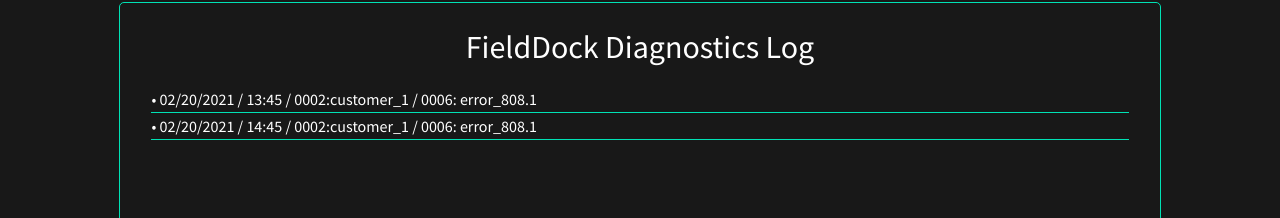
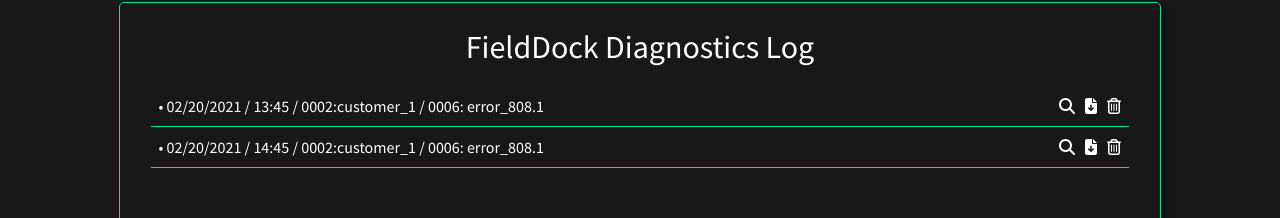
Before and after one commit to shakoorlab/FieldDock, a React (Create React App) app: page /diagnostics in a window 1280 px wide. Shown: the part 318-536 px from the top of the page. Built offline with nearby package versions, Linux system fonts and the light colour scheme; no server answers.

Commit message:
added Icons to diagnostics.jsx

```diff
--- a/package.json
+++ b/package.json
@@ -6,6 +6,9 @@
     "@date-io/date-fns": "^2.16.0",
     "@emotion/react": "^11.11.1",
     "@emotion/styled": "^11.11.0",
+    "@fortawesome/free-regular-svg-icons": "^6.4.2",
+    "@fortawesome/free-solid-svg-icons": "^6.4.2",
+    "@fortawesome/react-fontawesome": "^0.2.0",
     "@fullcalendar/daygrid": "^6.1.8",
     "@fullcalendar/interaction": "^6.1.8",
     "@fullcalendar/list": "^6.1.8",
--- a/src/CSS/diagnostics.css
+++ b/src/CSS/diagnostics.css
@@ -18,6 +18,7 @@
   justify-content: flex-start;
   align-items: center;
   padding: 5px;
+  box-shadow: 3px 3px 6px 0 rgba(0, 0, 0, 0.65);
 }
 
 .account-selection-main-container {
--- a/src/components/Diagnostics Log/diagnostics_table.jsx
+++ b/src/components/Diagnostics Log/diagnostics_table.jsx
@@ -1,8 +1,14 @@
 import React from "react";
+import { FontAwesomeIcon } from "@fortawesome/react-fontawesome";
+import { faTrashCan } from "@fortawesome/free-regular-svg-icons";
+import {
+  faFileArrowDown,
+  faMagnifyingGlass,
+} from "@fortawesome/free-solid-svg-icons";
 
 function Diagnostics_Table() {
   return (
-    <table // Table with bullet points and underlines
+    <table
       style={{
         width: "95%",
         borderCollapse: "collapse",
@@ -13,13 +19,47 @@ function Diagnostics_Table() {
     >
       <tbody>
         <tr>
-          <td style={{ borderBottom: "1px solid #00e1b4" }}>
-            • 02/20/2021 / 13:45 / 0002:customer_1 / 0006: error_808.1
+          <td
+            style={{
+              borderBottom: "1px solid #00e1b4",
+              display: "flex", // Enable flexbox
+              justifyContent: "space-between", // Space between text and icons
+              alignItems: "center", // Vertically center align the items
+              padding: "0.5em", // Add some padding for spacing
+            }}
+          >
+            <span>
+              • 02/20/2021 / 13:45 / 0002:customer_1 / 0006: error_808.1
+            </span>
+            <div>
+              <FontAwesomeIcon icon={faMagnifyingGlass} />
+              <span style={{ display: "inline-block", width: "10px" }}></span>
+              <FontAwesomeIcon icon={faFileArrowDown} />
+              <span style={{ display: "inline-block", width: "10px" }}></span>
+              <FontAwesomeIcon icon={faTrashCan} />
+            </div>
           </td>
         </tr>
         <tr>
-          <td style={{ borderBottom: "1px solid #00e1b4" }}>
-            • 02/20/2021 / 14:45 / 0002:customer_1 / 0006: error_808.1
+          <td
+            style={{
+              borderBottom: "1px solid #00e1b4",
+              display: "flex",
+              justifyContent: "space-between",
+              alignItems: "center",
+              padding: "0.5em",
+            }}
+          >
+            <span>
+              • 02/20/2021 / 14:45 / 0002:customer_1 / 0006: error_808.1
+            </span>
+            <div>
+              <FontAwesomeIcon icon={faMagnifyingGlass} />
+              <span style={{ display: "inline-block", width: "10px" }}></span>
+              <FontAwesomeIcon icon={faFileArrowDown} />
+              <span style={{ display: "inline-block", width: "10px" }}></span>
+              <FontAwesomeIcon icon={faTrashCan} />
+            </div>
           </td>
         </tr>
       </tbody>
--- /dev/null
+++ b/src/components/Sensors/GrowDegree.jsx
@@ -0,0 +1,115 @@
+import React from "react";
+
+function GrowDegree() {
+  return (
+    <>
+      <div //start date box
+        style={{
+          border: "1px solid #CCC",
+          width: "25%",
+          height: "50px",
+          display: "inline-block",
+          borderRadius: "5px",
+          fontSize: "20px",
+          marginRight: "10px",
+          marginLeft: "20px",
+        }}
+      >
+        <input
+          type="text"
+          style={{
+            width: "100%",
+            height: "100%",
+            border: "none",
+            background: "none",
+            color: "#999",
+            fontSize: "15px",
+            textAlign: "center",
+            outline: "none",
+          }}
+          placeholder="Start Date"
+        />
+      </div>
+      <div //end date box
+        style={{
+          border: "1px solid #CCC",
+          width: "25%",
+          height: "50px",
+          display: "inline-block",
+          borderRadius: "5px",
+          marginRight: "10px",
+        }}
+      >
+        <input
+          type="text"
+          style={{
+            width: "100%",
+            height: "100%",
+            border: "none",
+            background: "none",
+            color: "#999",
+            fontSize: "20px",
+            textAlign: "center",
+            outline: "none",
+            fontSize: "15px",
+          }}
+          placeholder="End Date"
+        />
+      </div>
+      <div //box for Enter button
+        style={{
+          border: "1px solid #f59331",
+          width: "25%",
+          height: "50px",
+          display: "inline-block",
+          borderRadius: "5px",
+        }}
+      >
+        <button
+          style={{
+            width: "100%",
+            height: "100%",
+            border: "none",
+            background: "none",
+            color: "#ffffff",
+            borderRadius: "10px",
+            fontSize: "20px",
+            cursor: "pointer",
+          }}
+        >
+          Enter
+        </button>
+      </div>
+      <div //box for GDD and 000 measurement
+        style={{
+          width: "25%",
+          height: "40px",
+          display: "flex",
+          flexDirection: "column",
+          justifyContent: "center",
+          alignItems: "center",
+          borderRadius: "5px",
+        }}
+      >
+        <div
+          style={{
+            color: "#FFF",
+            fontSize: "15px",
+          }}
+        >
+          GDD:
+        </div>
+        <div
+          style={{
+            color: "#999",
+            fontSize: "20px",
+          }}
+        >
+          0"
+        </div>
+      </div>
+    </>
+  );
+}
+
+export default GrowDegree;
--- a/src/components/Sensors/Table.jsx
+++ b/src/components/Sensors/Table.jsx
@@ -28,7 +28,8 @@ function Table() {
                   textAlign: "center",
                 }}
               >
-                Soil Depth:
+                <div>Soil</div>
+                <div>Depth</div>
               </th>
               <th
                 style={{
@@ -38,7 +39,8 @@ function Table() {
                   textAlign: "center",
                 }}
               >
-                Soil Moisture:
+                <div>Soil</div>
+                <div>Moisture</div>
               </th>
               <th
                 style={{
@@ -48,7 +50,8 @@ function Table() {
                   textAlign: "center",
                 }}
               >
-                Timestamp:
+                <div>Soil</div>
+                <div>Temperature</div>
               </th>
               <th
                 style={{
@@ -58,10 +61,12 @@ function Table() {
                   textAlign: "center",
                 }}
               >
-                EC:
+                <div>Electrical</div>
+                <div>Conductivity</div>
               </th>
             </tr>
           </thead>
+
           <tbody>
             <tr>
               <td
--- /dev/null
+++ b/src/components/Sensors/WirelessSensorNetwork.jsx
@@ -0,0 +1,52 @@
+import React from "react";
+
+function WirelessSensorNetwork() {
+  return (
+    <>
+      <div
+        style={{
+          display: "flex",
+          justifyContent: "space-between",
+          alignItems: "center",
+          width: "70%", // Set the width of the box to 70% of the parent box
+          marginTop: "1rem",
+          fontSize: "1.1vw", // dynamic font size based on viewport width
+          color: "#afafaf",
+        }}
+      >
+        <span>Connected Sensors:</span>
+        <span
+          style={{
+            color: "#00e1b4",
+            fontSize: "1.1vw",
+          }}
+        >
+          0 Sensors
+        </span>
+      </div>
+      <div
+        style={{
+          display: "flex",
+          justifyContent: "space-between",
+          alignItems: "center",
+          width: "70%",
+          marginBottom: "1rem",
+          fontSize: "1.1vw",
+          color: "#afafaf",
+        }}
+      >
+        <span>Network Status:</span>
+        <span
+          style={{
+            fontSize: "1.1vw",
+            color: "#afafaf",
+          }}
+        >
+          <span style={{ color: "red" }}>None Detected</span>
+        </span>
+      </div>
+    </>
+  );
+}
+
+export default WirelessSensorNetwork;
```
Also changed, not shown: src/scenes/dashboard/Sensors.jsx (+4 -147 lines), 1 other file (tests, documents, lock files or other folders).
